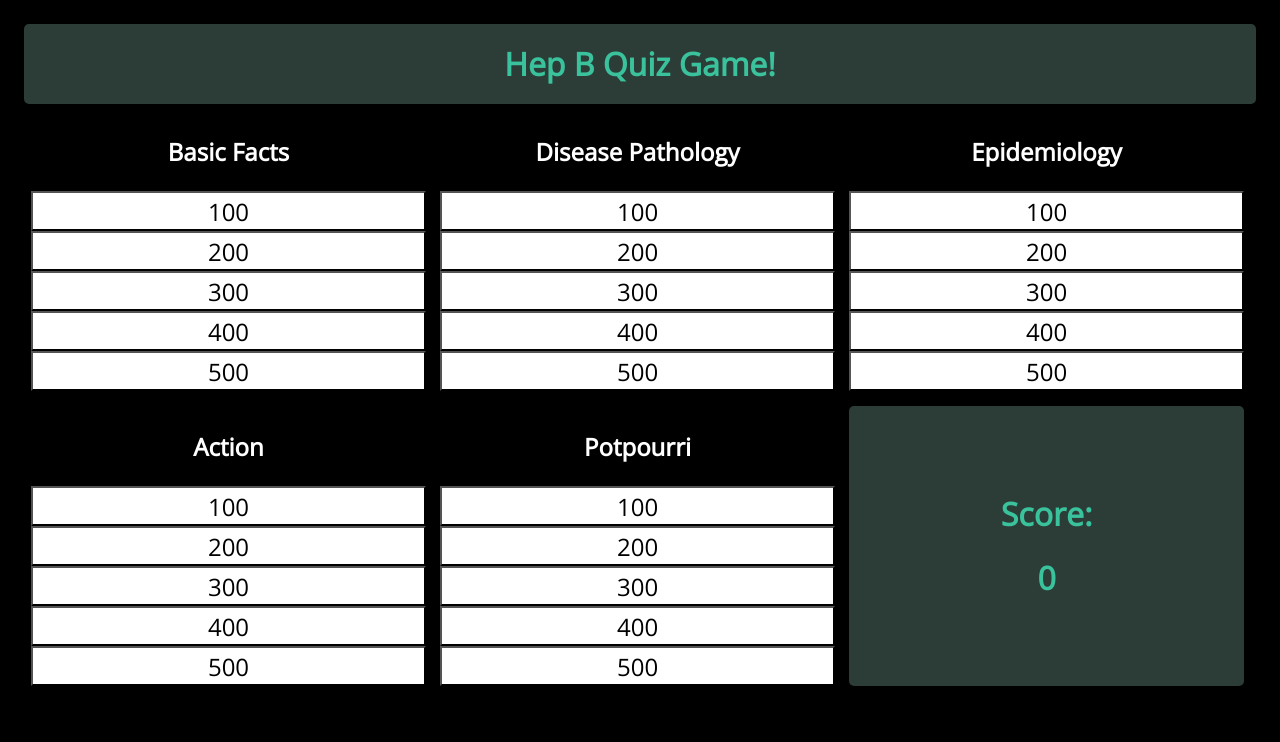
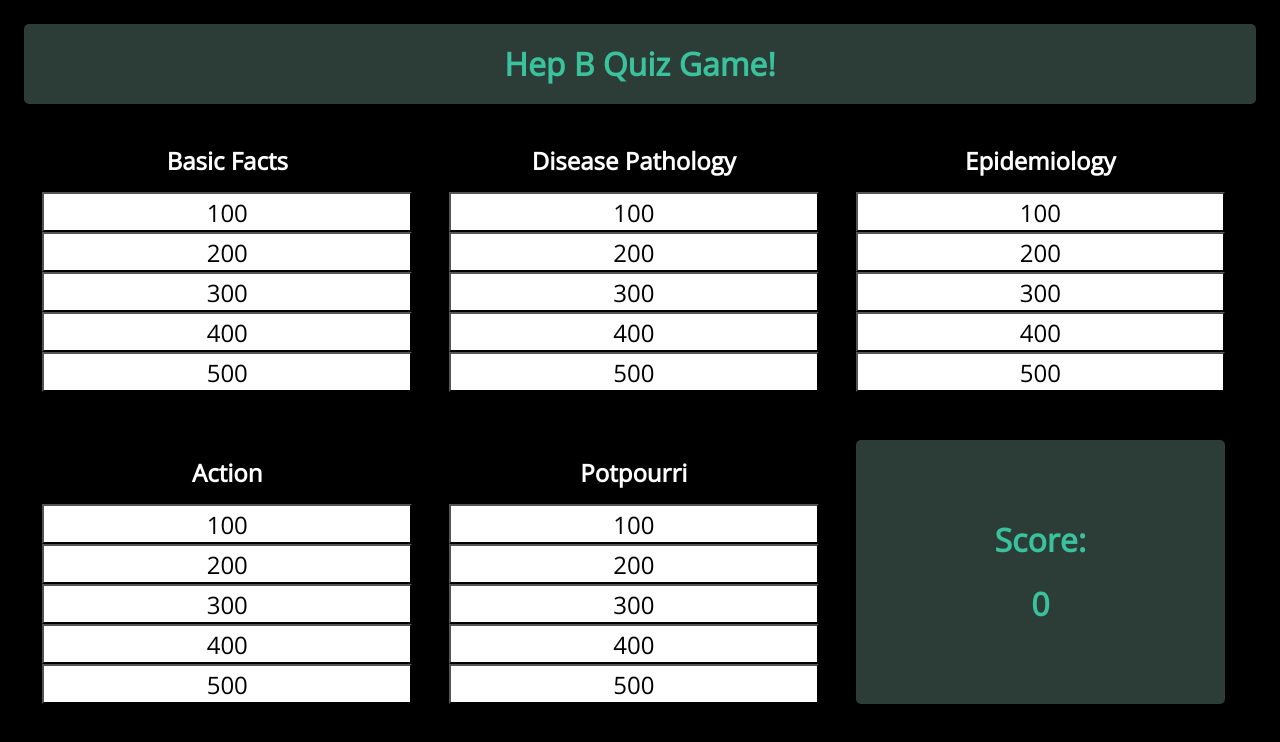
Before and after one commit to rpark23/hepbapp, a React (Create React App) app: page / in a window 1280 px wide. Shown: the top 742 px of the page. Built offline with nearby package versions, Linux system fonts and the light colour scheme.

Commit message:
margin height

```diff
--- a/src/components/Categories.module.css
+++ b/src/components/Categories.module.css
@@ -6,18 +6,17 @@
 }
 
 .category {
-    width: 32%;
+    width: 30%;
     display: flex;
     flex-direction: column;
-    margin: 0.6%;
+    margin: 3vh 1.5%;
 }
 
 .title {
     display: flex;
     color: white;
     font-size: 2vh;
-
-    height: 10vh;
+    height: 8vh;
     align-items: center;
     justify-content: center;
     text-align: center;
--- a/src/components/Score.module.css
+++ b/src/components/Score.module.css
@@ -1,8 +1,8 @@
 .board {
     background-color: #2c3d37;
-    width: 32%;
+    width: 30%;
     text-align: center;
-    margin: 0.6%;
+    margin: 3vh 1.5%;
     display: flex;
     align-items: center;
     justify-content: center;
```
